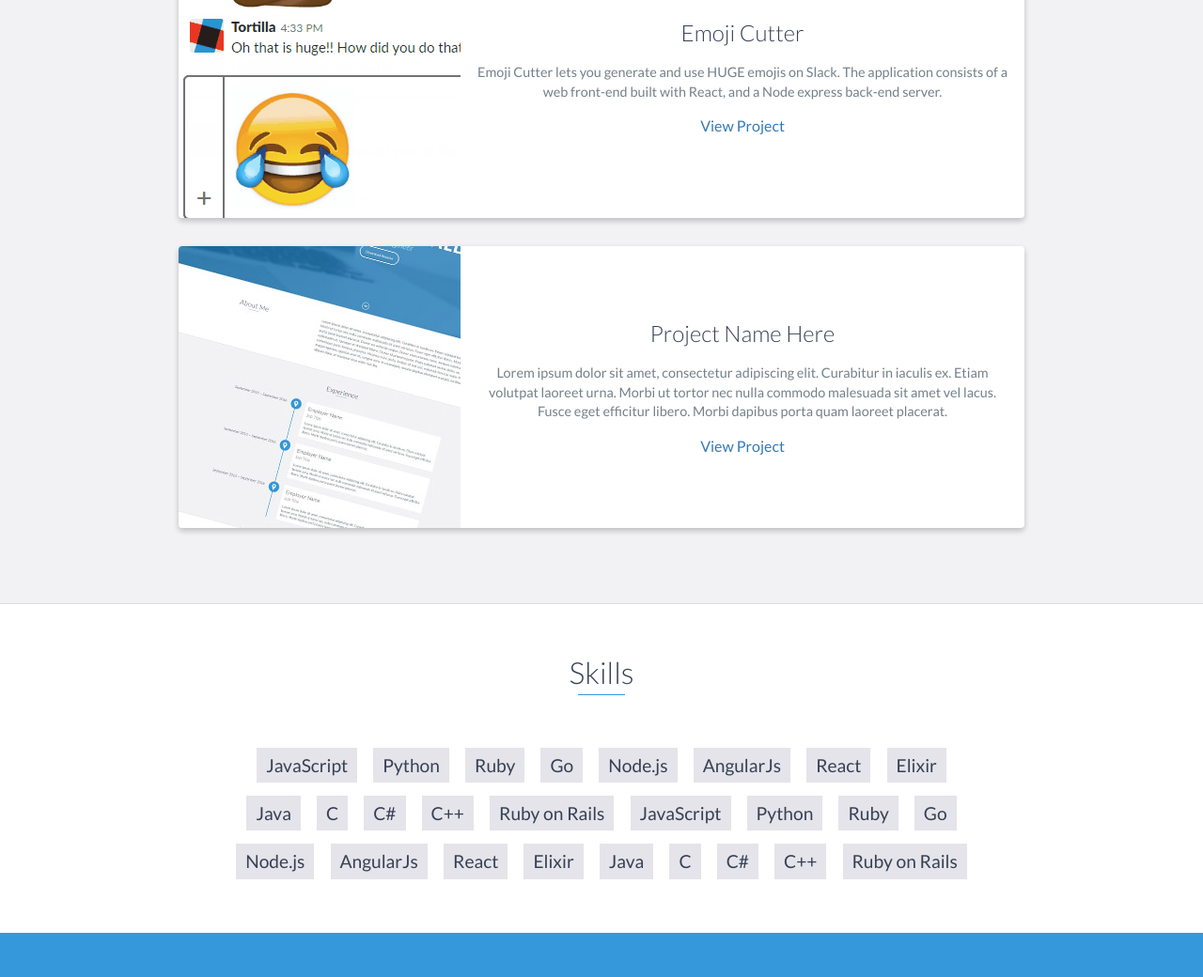
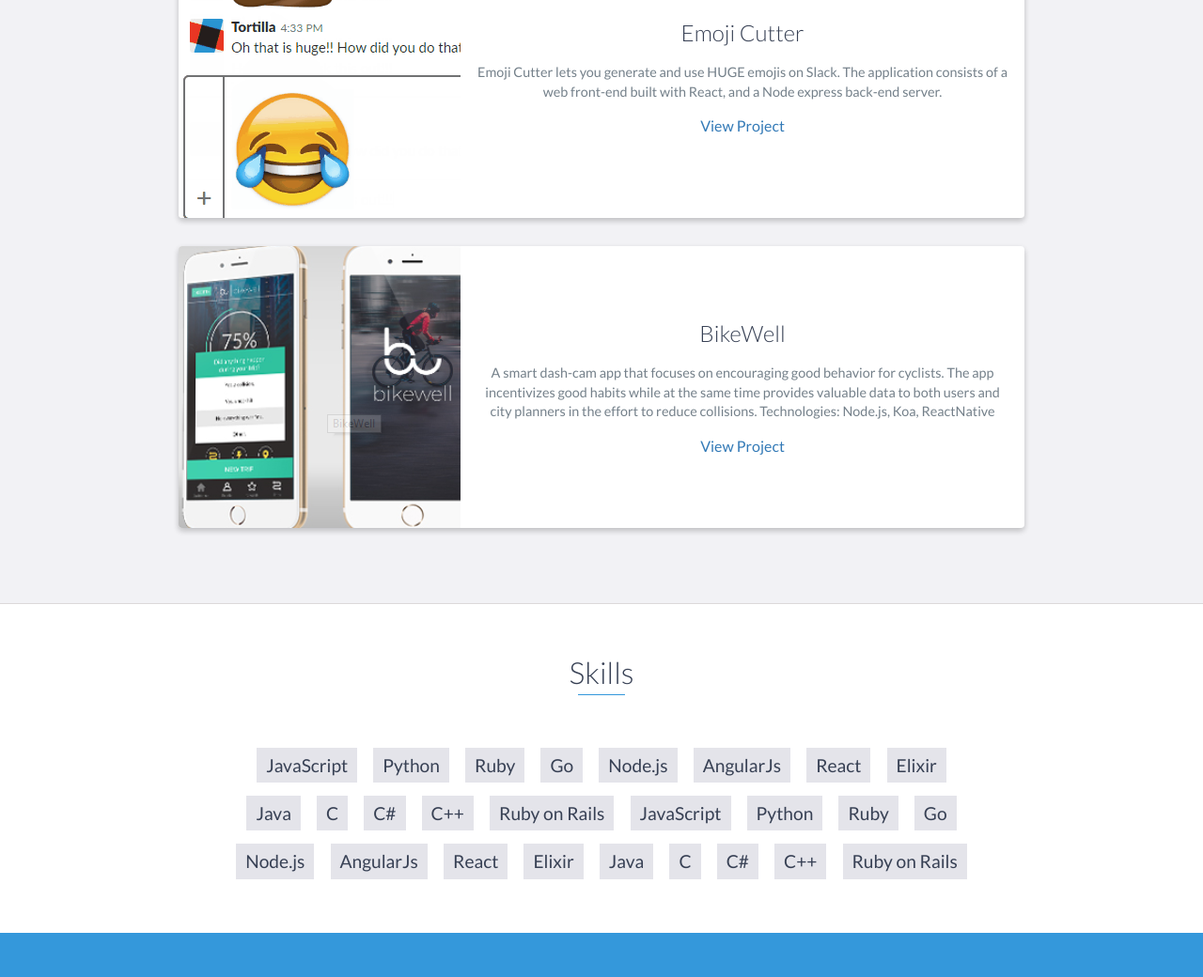
Before and after one commit to DimaMukhin/portfolio, a website: page index.html in a window 1280 px wide. Shown: the part 2833-3873 px from the top of the page at 94% size. Drawn offline with nearby package versions, Linux system fonts and the light colour scheme.

Commit message:
added project bikewell

```diff
--- a/index.html
+++ b/index.html
@@ -205,7 +205,8 @@
                     <div class="project-info">
                         <h3>Emoji Cutter</h3>
                         <p>
-                            Emoji Cutter lets you generate and use HUGE emojis on Slack. The application consists of a web
+                            Emoji Cutter lets you generate and use HUGE emojis on Slack. The application consists of a
+                            web
                             front-end built with React, and a Node express back-end server.
                         </p>
                         <a href="https://github.com/DimaMukhin/EmojiCutter">View Project</a>
@@ -216,17 +217,18 @@
 
                 <div class="project shadow-large">
                     <div class="project-image">
-                        <img src="images/project.jpg" />
+                        <img src="images/project_bikewell.png" />
                     </div>
                     <!-- End .project-image -->
                     <div class="project-info">
-                        <h3>Project Name Here</h3>
+                        <h3>BikeWell</h3>
                         <p>
-                            Lorem ipsum dolor sit amet, consectetur adipiscing elit. Curabitur in iaculis ex. Etiam
-                            volutpat laoreet urna. Morbi ut tortor nec nulla commodo malesuada sit amet vel lacus.
-                            Fusce eget efficitur libero. Morbi dapibus porta quam laoreet placerat.
+                            A smart dash-cam app that focuses on encouraging good behavior for cyclists. The app
+                            incentivizes good habits while at the same time provides valuable data to both users and
+                            city planners in the effort to reduce collisions.
+                            Technologies: Node.js, Koa, ReactNative
                         </p>
-                        <a href="#">View Project</a>
+                        <a href="https://github.com/DimaMukhin/bike-cam">View Project</a>
                     </div>
                     <!-- End .project-info -->
                 </div>
```
Also changed, not shown: images/project_bikewell.png (added).
